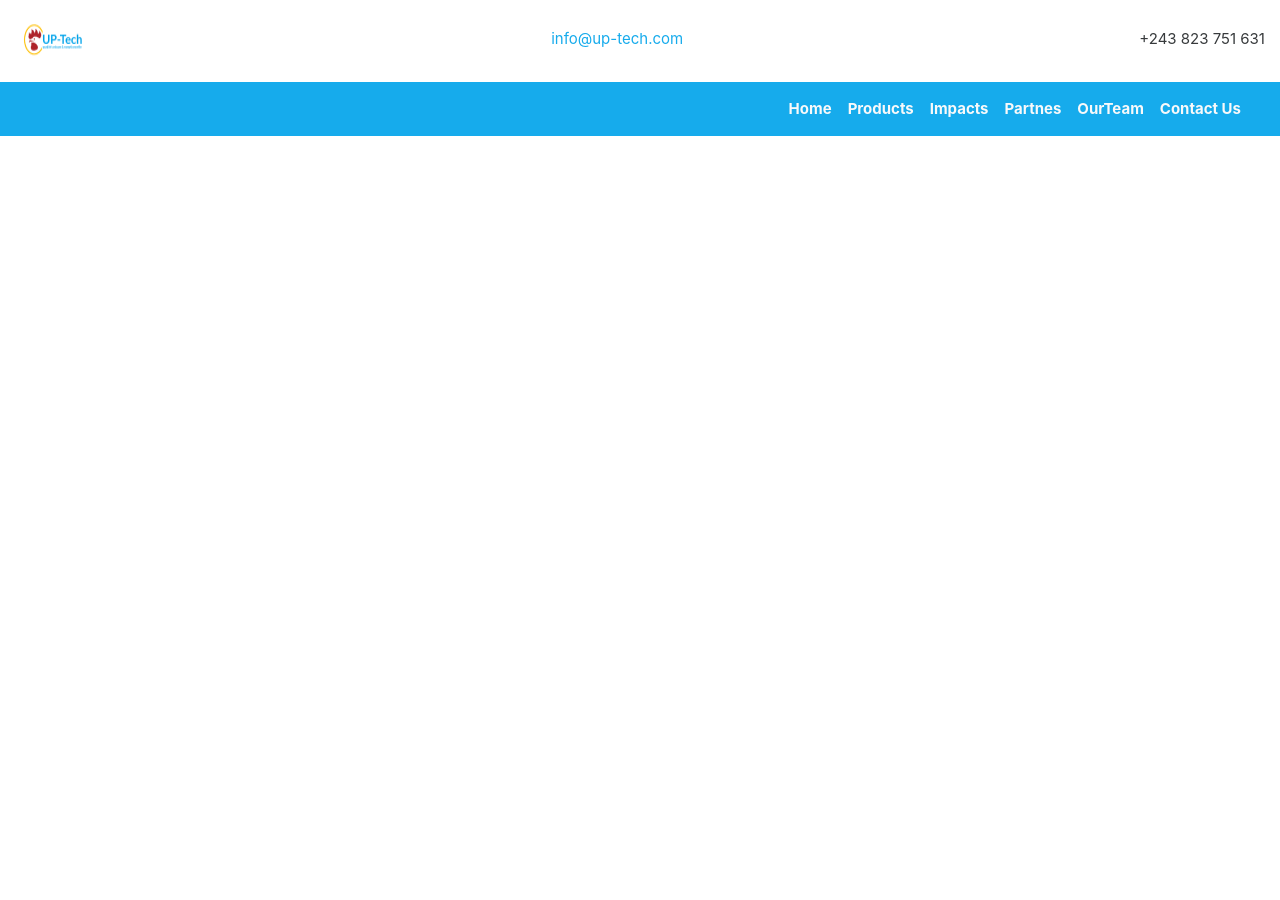
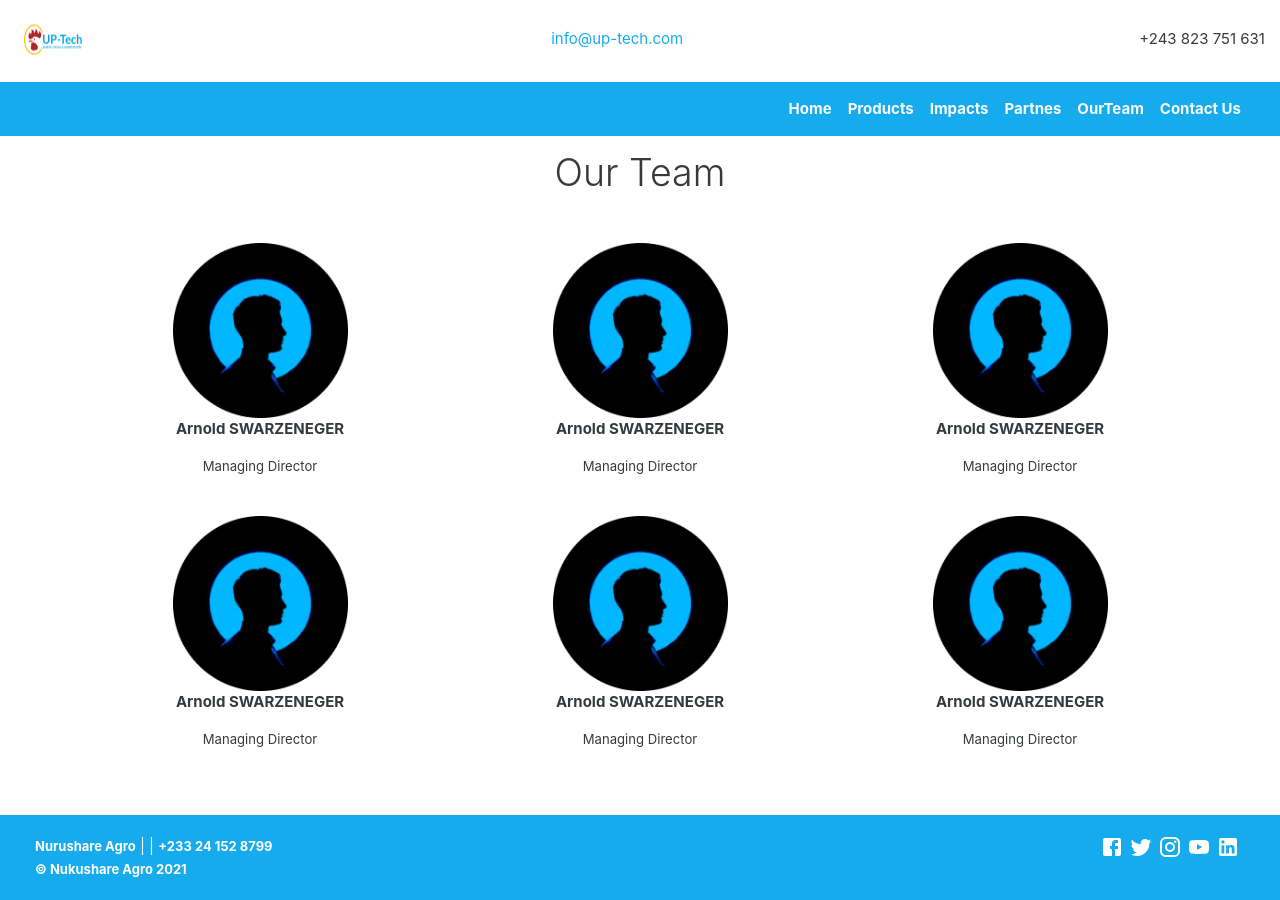
Before and after one commit to Brain-Core/uptech-front, a React (Create React App) app: page /team in a window 1280 px wide. Before the commit the page ends 800 px from the top, so only its background shows below. Built offline with nearby package versions, Linux system fonts and the light colour scheme.

Commit message:
team component for start

```diff
--- a/src/App.js
+++ b/src/App.js
@@ -7,6 +7,7 @@ import Product from './components/product/product.component';
 import Impact from './components/impacts/impact.component';
 import Partner from './components/partnes/partner.component';
 import Footer from './components/footer/footer.component';
+import Team from './components/team/team.component';
 function App() {
   return (
     <div className="App">
@@ -16,6 +17,7 @@ function App() {
         <Route exact path="/product" component={Product}/>
         <Route exact path="/impact" component={Impact}/>
         <Route exact path="/partner" component={Partner}/>
+        <Route exact path="/team" component={Team}/>
         <Footer/>
       </Router>
     </div>
--- a/src/components/header/navbar/navbar.component.jsx
+++ b/src/components/header/navbar/navbar.component.jsx
@@ -27,7 +27,7 @@ function NavBar() {
                 <Link className="nav-link text-light font-weight-bold" to="/partner">Partnes</Link>
                 </li>
                 <li className="nav-item">
-                <Link className="nav-link text-light font-weight-bold" to="#">OurTeam</Link>
+                <Link className="nav-link text-light font-weight-bold" to="/team">OurTeam</Link>
                 </li>
                 <li className="nav-item">
                 <Link className="nav-link text-light font-weight-bold" to="#">Contact Us</Link>
--- /dev/null
+++ b/src/components/team/team.component.jsx
@@ -0,0 +1,51 @@
+import React from 'react'
+import './team.component.css';
+import TeamItem from './teamitem/teamitem.component';
+import ellipse from '../../assets/Ellipse1.png';
+
+function Team() {
+    return (
+        <div style={{
+            marginTop:'150px',
+            marginBottom:'50px'
+        }}
+        className="container"
+        >
+            <h1 className="text-center mb-4">Our Team</h1>
+            <div className="row">
+                <TeamItem
+                img={ellipse}
+                name='Arnold SWARZENEGER'
+                position='Managing Director'
+                />
+                 <TeamItem
+                img={ellipse}
+                name='Arnold SWARZENEGER'
+                position='Managing Director'
+                />
+                 <TeamItem
+                img={ellipse}
+                name='Arnold SWARZENEGER'
+                position='Managing Director'
+                />
+                 <TeamItem
+                img={ellipse}
+                name='Arnold SWARZENEGER'
+                position='Managing Director'
+                />
+                 <TeamItem
+                img={ellipse}
+                name='Arnold SWARZENEGER'
+                position='Managing Director'
+                />
+                 <TeamItem
+                img={ellipse}
+                name='Arnold SWARZENEGER'
+                position='Managing Director'
+                />
+            </div>
+        </div>
+    )
+}
+
+export default Team
--- /dev/null
+++ b/src/components/team/teamitem/teamitem.component.jsx
@@ -0,0 +1,19 @@
+import React from 'react'
+
+function TeamItem({img,name,position}) {
+    return (
+        <div className="col-xs-6 col-md-4 mt-4 text-center">
+            <img
+            style={{
+                width:'50%'
+            }}
+            className="img-fluid"
+             src={img}
+             alt="img_name"/>
+            <p className="font-weight-bold">{name}</p>
+            <p className="small">{position}</p>
+        </div>
+    )
+}
+
+export default TeamItem
```
Also changed, not shown: src/assets/Ellipse1.png (renamed from src/assets/Ellipse 1.png), src/components/team/team.component.css (added).
